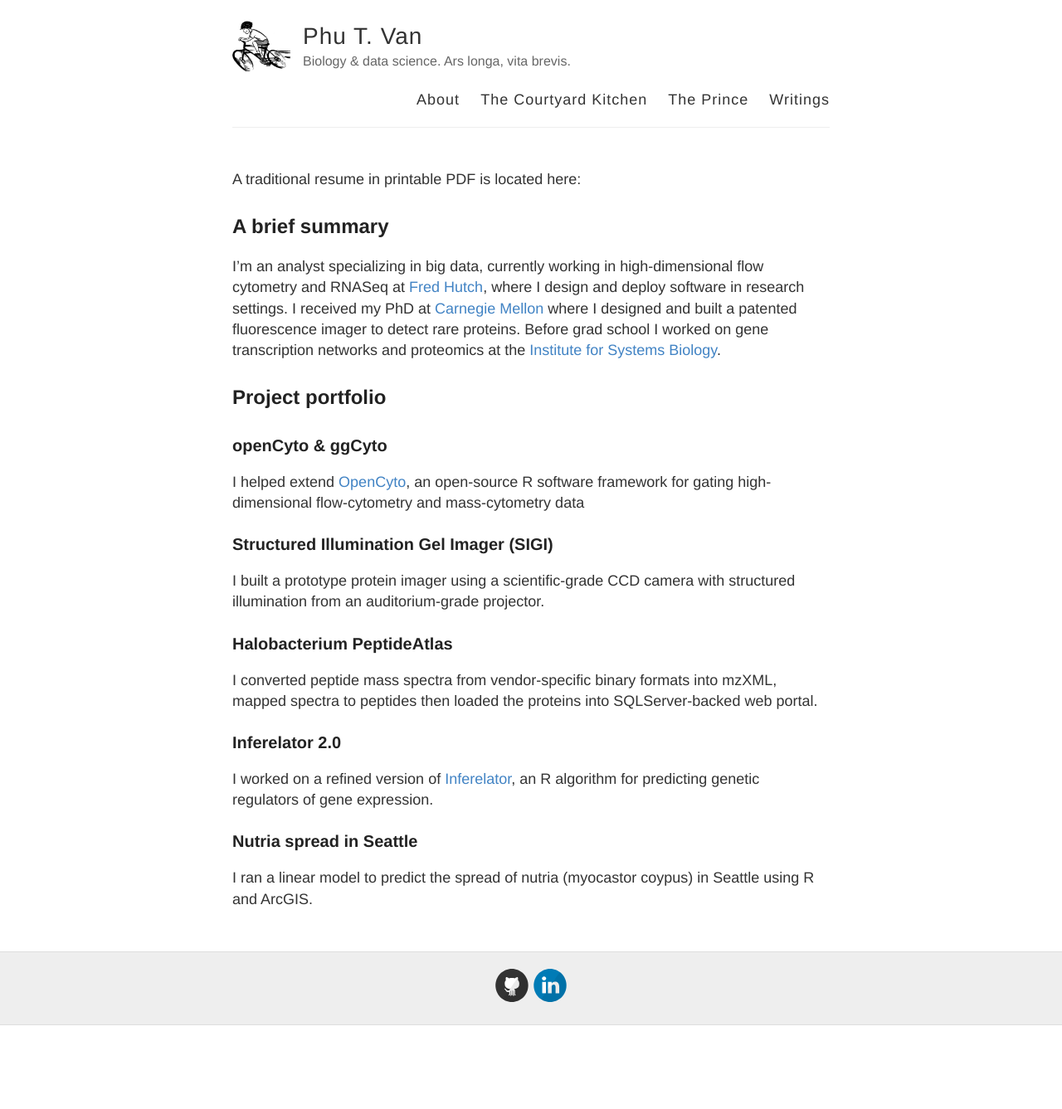
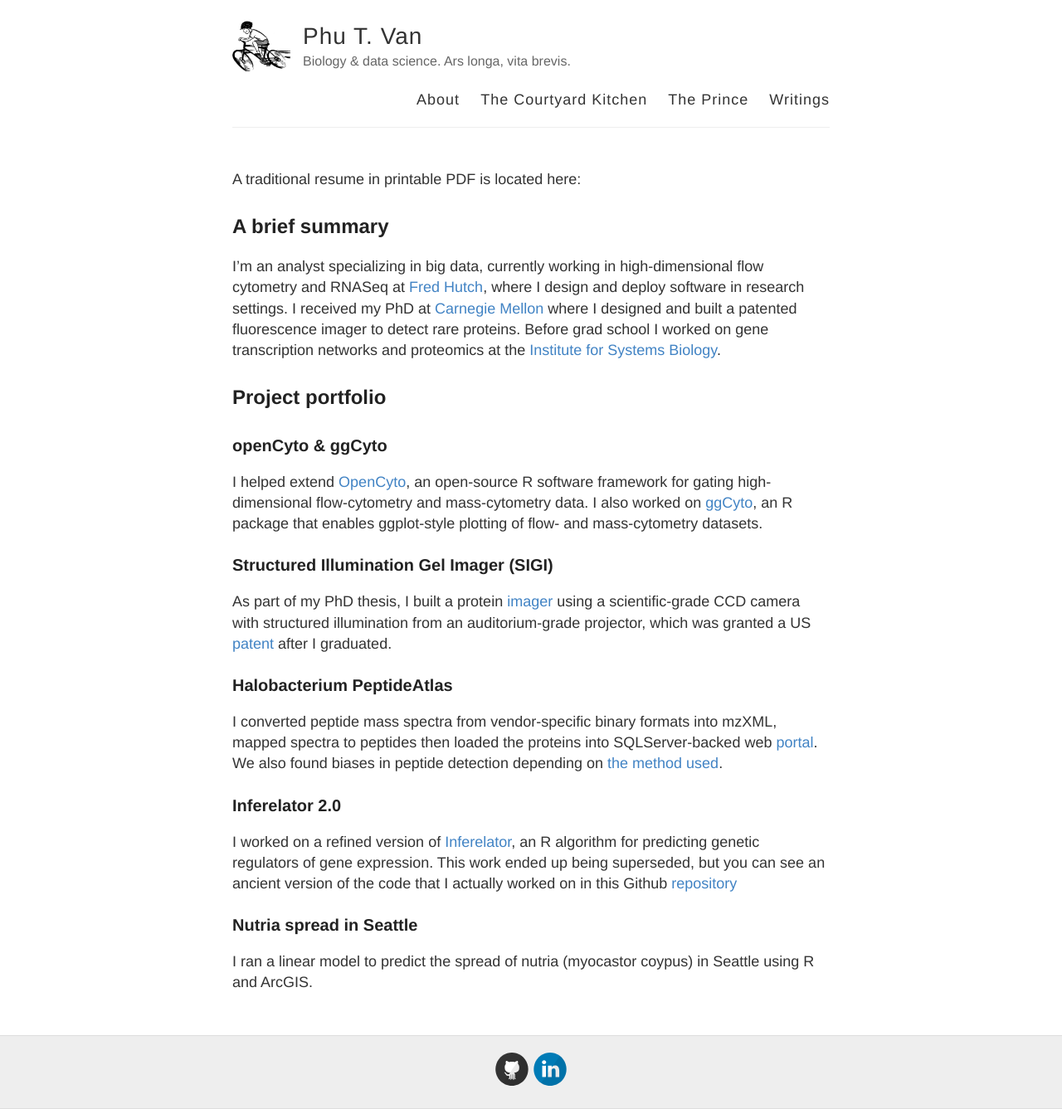
Before and after one commit to ptvan/ptvan.github.io, a Jekyll site: the page built from about.md, in a window 1280 px wide. Shown: the whole page at 83% size. Built offline with Jekyll 4.4.1, drawn with Linux system fonts in a browser that asks for light colours; before the commit the page ends 1236 px from its top, so only the background shows below that.

Commit message:
updated about.md

```diff
--- a/about.md
+++ b/about.md
@@ -13,16 +13,16 @@ I'm an analyst specializing in big data, currently working in high-dimensional f
 ## Project portfolio
 
 ### openCyto & ggCyto
-I helped extend [OpenCyto](https://opencyto.org), an open-source R software framework for gating high-dimensional flow-cytometry and mass-cytometry data
+I helped extend [OpenCyto](http://opencyto.org), an open-source R software framework for gating high-dimensional flow-cytometry and mass-cytometry data. I also worked on [ggCyto](https://www.ncbi.nlm.nih.gov/pmc/articles/PMC6223365/), an R package that enables ggplot-style plotting of flow- and mass-cytometry datasets.
 
 ### Structured Illumination Gel Imager (SIGI)
-I built a prototype protein imager using a scientific-grade CCD camera with structured illumination from an auditorium-grade projector.
+As part of my PhD thesis, I built a protein [imager](https://www.ncbi.nlm.nih.gov/pubmed/24935033) using a scientific-grade CCD camera with structured illumination from an auditorium-grade projector, which was granted a US [patent](http://www.freepatentsonline.com/10362237.html) after I graduated.
 
 ### Halobacterium PeptideAtlas
-I converted peptide mass spectra from vendor-specific binary formats into mzXML, mapped spectra to peptides then loaded the proteins into SQLServer-backed web portal.
+I converted peptide mass spectra from vendor-specific binary formats into mzXML, mapped spectra to peptides then loaded the proteins into SQLServer-backed web [portal](https://peptideatlas.org). We also found biases in peptide detection depending on [the method used](https://www.ncbi.nlm.nih.gov/pmc/articles/PMC2643335/).
 
 ### Inferelator 2.0
-I worked on a refined version of [Inferelator](https://www.ncbi.nlm.nih.gov/pubmed/16686963), an R algorithm for predicting genetic regulators of gene expression.
+I worked on a refined version of [Inferelator](https://www.ncbi.nlm.nih.gov/pubmed/16686963), an R algorithm for predicting genetic regulators of gene expression. This work ended up being superseded, but you can see an ancient version of the code that I actually worked on in this Github [repository](https://github.com/ptvan/inferelator-ancient)
 
 ### Nutria spread in Seattle
 I ran a linear model to predict the spread of nutria (myocastor coypus) in Seattle using R and ArcGIS.
```
